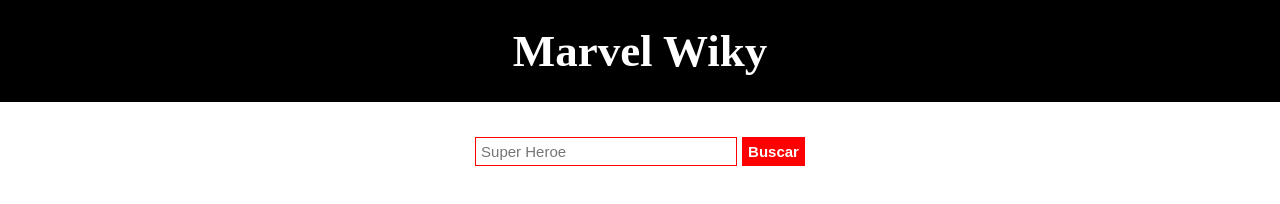
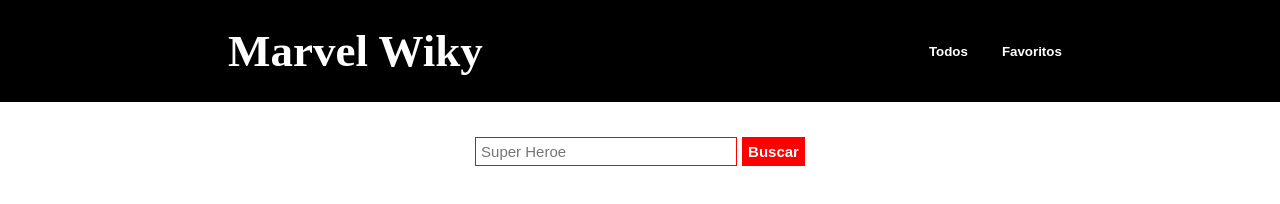
Before and after one commit to WuichoArista/Marvel_API, a plain HTML site: page index.html in a window 1280 px wide. Drawn offline with Linux system fonts and the light colour scheme; no server answers.

Commit message:
Actualizacion para poder ver los favoritos

```diff
--- a/app.js
+++ b/app.js
@@ -19,12 +19,6 @@ const renderizar = ( item ) => {
         </button>
         <img src="${item.thumbnail.path +'.'+ item.thumbnail.extension}" alt="">
         <h2>${item.name}</h2>
-        <h3 id="prueba">Eventos</h3>
-        <ul>
-            <li>evento</li>
-            <li>evento</li>
-            <li>evento</li>
-        </ul>
     </div>
 `
  })
@@ -100,6 +94,42 @@ const quitarFavoritos = ( item ) => {
 
 }
 
+const mostrarFavoritos = async () => {
+    if(localStorage.getItem( 'superHeroes' )){
+     let arregloLocalStorage = JSON.parse( localStorage.getItem( 'superHeroes' ) )
+     let arrFavoritos = []
+
+     arregloLocalStorage.forEach( async (item) => {
+        let urlBuscar = `https://gateway.marvel.com:443/v1/public/characters?apikey=e3385dba8089b6e50a1be6f8c2fe4b04&ts=1651340733&hash=45c5a8ed9549ab938d288597775573cf&limit=50&nameStartsWith=${item}`
+        let getData = await fetch( urlBuscar )
+        let data = await getData.json()
+        let superHeroes = data.data.results
+        arrFavoritos.push(superHeroes[0])
+
+     })
+
+    let conteo = 0
+     const tiempo = setInterval( async ()=>{
+        renderizar( arrFavoritos )
+        traerDelLocalStorage(arrFavoritos)
+        conteo ++
+        console.log(conteo)
+        if ( conteo === 2) {
+            clearInterval(tiempo)
+        }
+     },1000)
+
+
+
+
+
+    } else {
+        let lugar = document.getElementById( 'cartas' );
+        lugar.innerHTML =
+        `<h1 class="sin-heroe">No tienes ningun personaje agregado a favoritos</h1>`
+
+    }
+}
 
 
  const traerDelLocalStorage = ( item ) => {
--- a/index.html
+++ b/index.html
@@ -10,7 +10,13 @@
 </head>
 <body>
     <header>
-        <h1>Marvel Wiky</h1>
+        <div class="titulo">
+            <h1>Marvel Wiky</h1>
+        </div>
+        <div class="menu">
+            <button class="todos" onclick="cargar()">Todos</button>
+            <button class="favoritos" onclick="mostrarFavoritos()" >Favoritos</button>
+        </div>
     </header>
     <main>
         <div class="container_buscador">
--- a/style.css
+++ b/style.css
@@ -5,6 +5,10 @@ body{
 header{
     background-color: black;
     text-align: center;
+    display: flex;
+    justify-content: space-around;
+    align-items: center;
+    flex-wrap: wrap;
 }
 
 header h1{
@@ -13,6 +17,34 @@ header h1{
     padding: 25px;
     font-size: 45px;
 }
+
+.todos{
+    background-color: transparent;
+    color: white;
+    padding: 10px 15px;
+    font-weight: bolder;
+    border: none;
+}
+
+.todos:hover{
+    background-color: red;
+    cursor: pointer;
+}
+
+.favoritos{
+   background-color: transparent;
+    color: white;
+    padding: 10px 15px;
+    font-weight: bolder;
+    border: none;
+}
+
+.favoritos:hover{
+   background-color: red;
+    cursor: pointer;
+}
+
+
 
 .container_buscador{
     display: flex;
@@ -56,6 +88,7 @@ header h1{
     display: flex;
     justify-content: space-between;
     flex-direction: column;
+    clip-path: polygon(20% 0%, 100% 0, 100% 20%, 100% 80%, 80% 100%, 0 100%, 0% 80%, 0% 20%);
 }
 
 .AgregarFavoritos{
@@ -116,10 +149,10 @@ header h1{
     height: 50px;
 }
 
-.carta h3 {
+
+.sin-heroe{
+    width: 99%;
+    margin: 0 auto;
     text-align: center;
+    padding: 20px;
 }
-
-.carta ul{
-    height: 100px;
-}
```
Also changed, not shown: favoritos.html (deleted, +0 -14 lines).
